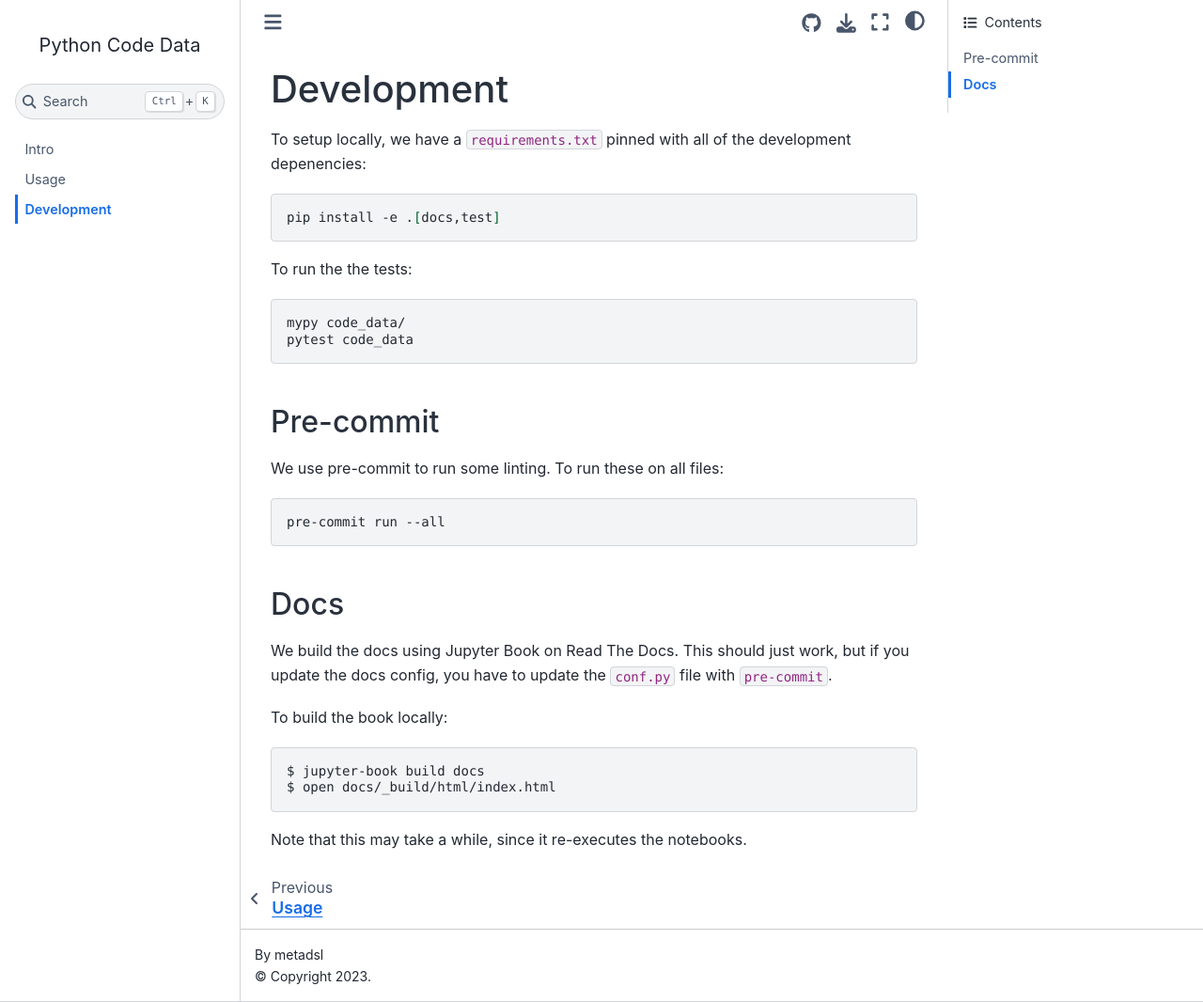
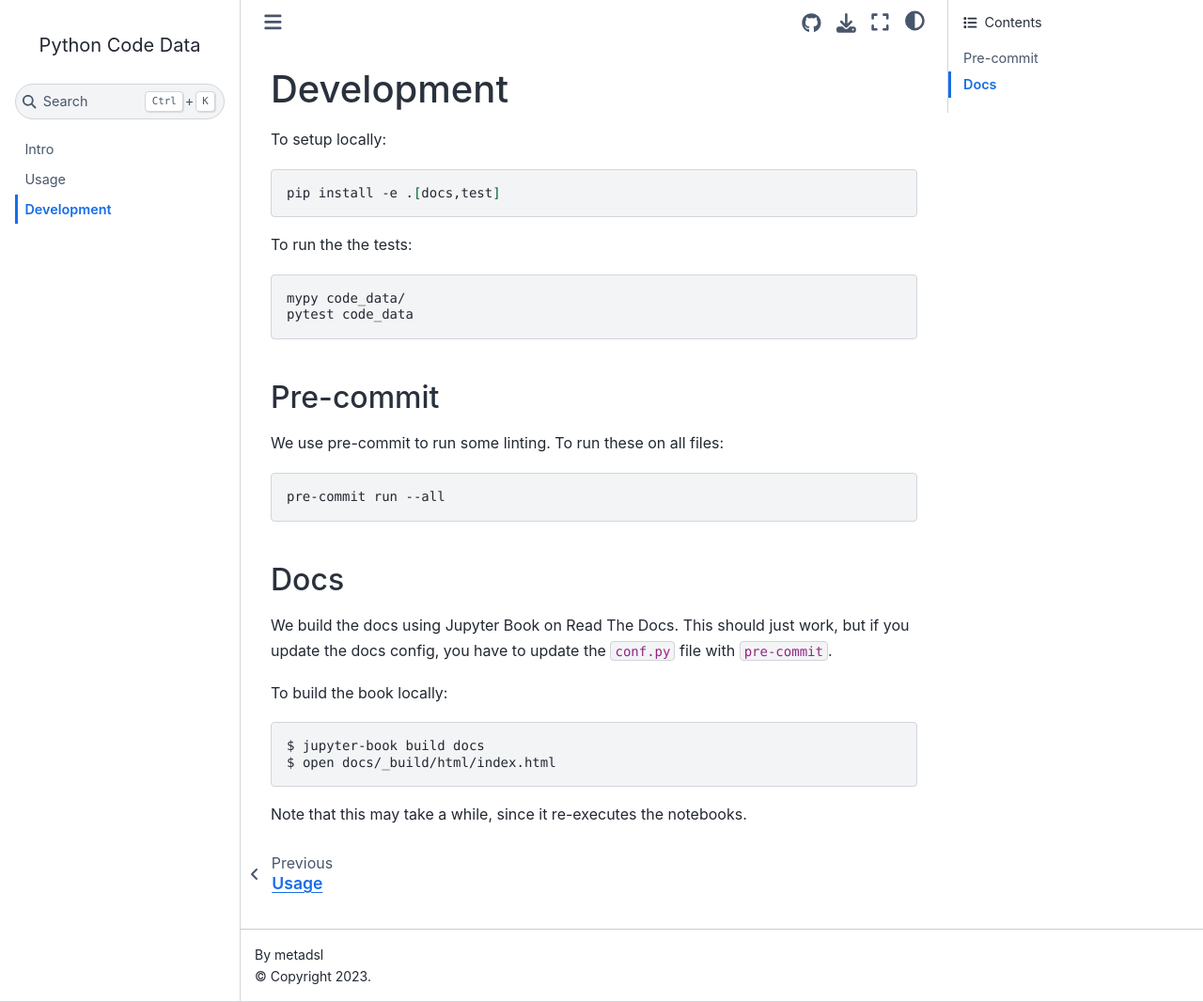
Before and after one commit to metadsl/python-code-data, a Jupyter Book: the page built from docs/development.md, in a window 1280 px wide and 1066 px high. Shown: the whole window at 94% size. Built offline with Jupyter Book 1.0.4 settings and Sphinx 7.4.7 and the Sphinx Book theme 1.1.4, drawn with Linux system fonts in a browser that asks for light colours.

Commit message:
Fix dev docs

````diff
--- a/docs/development.md
+++ b/docs/development.md
@@ -1,7 +1,6 @@
 # Development
 
-To setup locally, we have a `requirements.txt` pinned with all of the development
-depenencies:
+To setup locally:
 
 ```bash
 pip install -e .[docs,test]
--- a/pyproject.toml
+++ b/pyproject.toml
@@ -22,7 +22,7 @@ classifiers = [
 ]
 
 [project.urls]
-Documentation = "https://flit.readthedocs.io/en/latest/"
+Documentation = "https://python-code-data.readthedocs.io/en/latest/"
 Source = "https://github.com/metadsl/python-code-data"
 
 [project.optional-dependencies]
````
